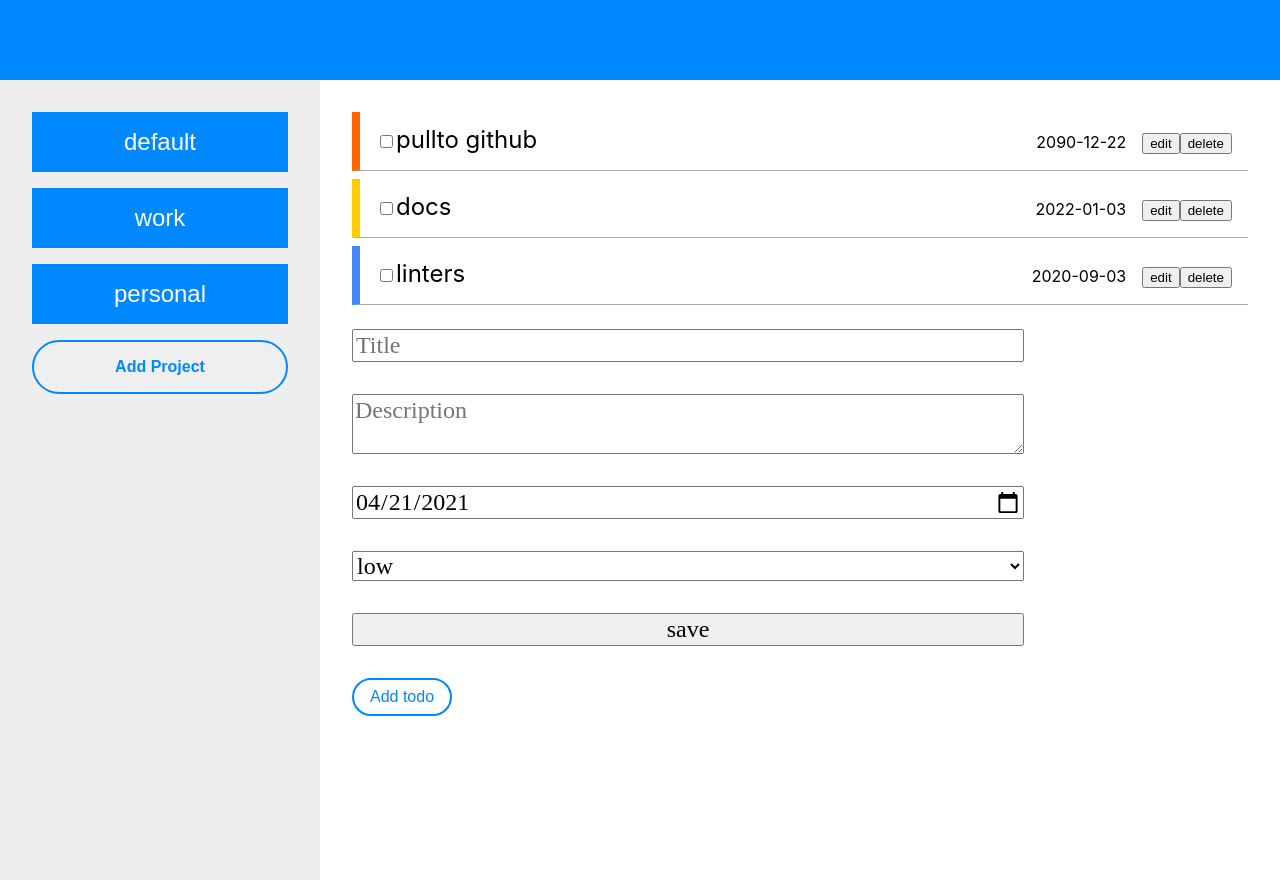
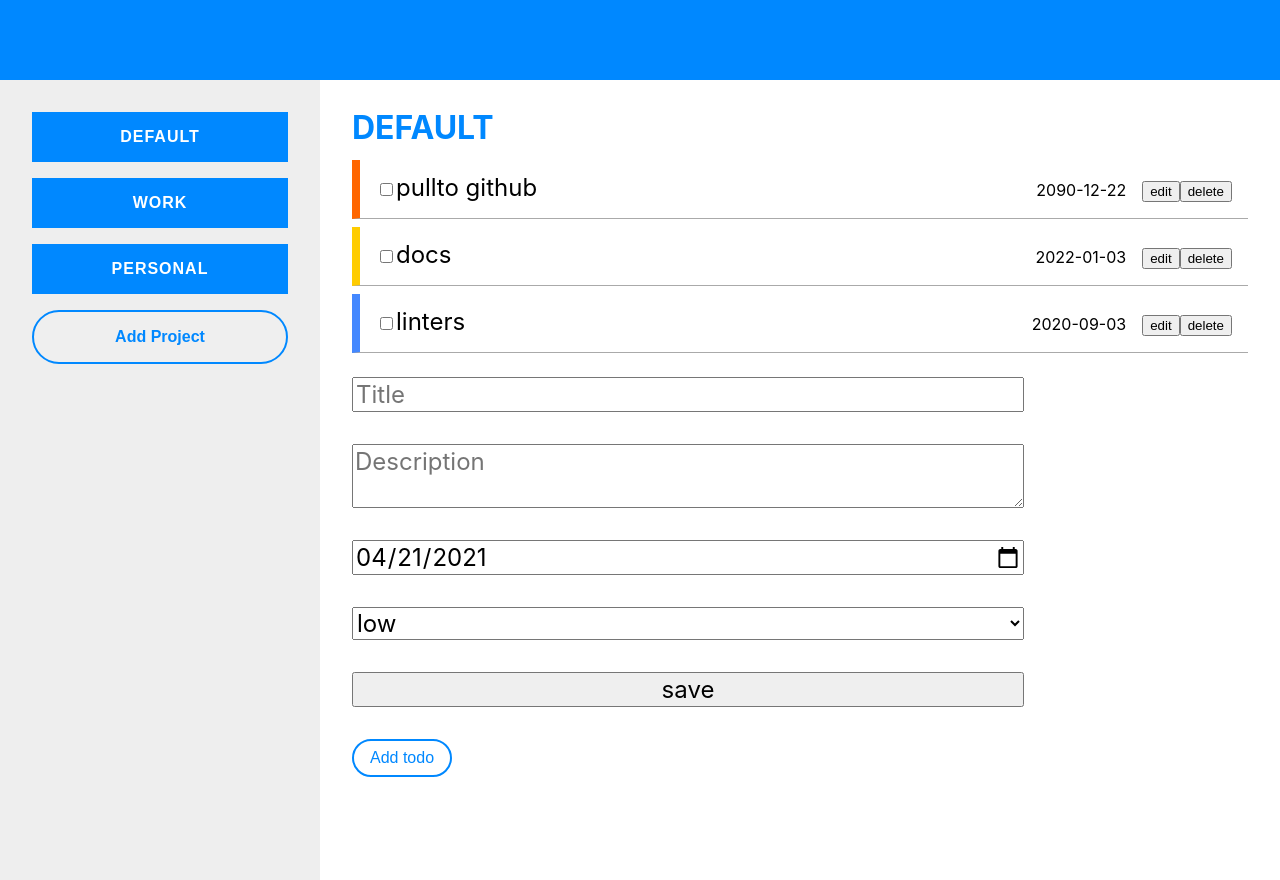
Before and after one commit to brenoxav/todo-list, a website with bundled scripts: page dist/index.html in a window 1280 px wide. Both pictures are taken after a click on the button "Add todo". Built offline with nearby package versions, Linux system fonts and the light colour scheme.

Commit message:
Add project name to todo list, create storage module

```diff
--- a/src/assets/css/style.css
+++ b/src/assets/css/style.css
@@ -81,10 +81,15 @@ font-family: -apple-system, BlinkMacSystemFont,
   padding: 1rem;
   /* border-radius: .5rem; */
   border: none;
-  font-size: 1.5rem;
+  font-size: 1rem;
+  text-transform: uppercase;
+  letter-spacing: 1px;
   color: #fff;
+  font-weight: bold;
   background-color: #08f;
   position: relative;
+  /* overflow: hidden; */
+  word-wrap: break-word;
 }
 
 .project-btn:focus {
@@ -95,15 +100,22 @@ font-family: -apple-system, BlinkMacSystemFont,
   display: inline-block;
 }
 
+.project-selected {
+  background-color: #f60;
+}
+
 .project-delete-btn {
   display: none;
   position: absolute;
+  top: .6rem;
   right: 1rem;
+  bottom: .5rem;
+  float: right;
   border-radius: 50%;
-  width: 2.25rem;
-  height: 2.25rem;
-  border: 4px solid #ffffff;
-  background-color: transparent;
+  width: 2rem;
+  height: 2rem;
+  border: 2px solid #ffffff;
+  background-color: #08f;
   color: #fff;
   font-weight: 900;
 }
@@ -136,6 +148,14 @@ font-family: -apple-system, BlinkMacSystemFont,
   flex: 1;
   min-height: 100vh;
   padding: 2rem;
+}
+
+.project-name {
+  font-size: 2rem;
+  margin-bottom: 1rem;
+  text-transform: uppercase;
+  font-weight: bold;
+  color: #08f;
 }
 
 .todo-item {
@@ -202,7 +222,7 @@ font-family: -apple-system, BlinkMacSystemFont,
   max-width: 75%;
   margin: 1rem 0;
   font-size: 1.5rem;
-  font-family: initial;
+  font-family: inherit;
 }
 
 .new-todo-title {
@@ -210,11 +230,6 @@ font-family: -apple-system, BlinkMacSystemFont,
   font-size: 1.5rem;
 }
 
-
-.new-todo-description {
-
-}
-
 .hidden {
   display: none;
 }
--- a/src/render.js
+++ b/src/render.js
@@ -3,70 +3,74 @@ import Todo from './todo';
 import renderSideBar from './renderSideBar';
 import renderTodos from './renderTodos';
 
+import storage from './storage';
+
 //DATA////////////////////////////////////////////////////////////////////////
 //TEST DATA
-let exampleTodos = [
-  {
-    title: 'pullto github',
-    description: 'upload the latest changes on github',
-    dueDate: '2090-12-22',
-    priority: 'high'
-  },
-  {
-    title: 'docs',
-    description: 'update readme on github',
-    dueDate: '2022-01-03',
-    priority: 'mid'
-  },
-  {
-    title: 'linters',
-    description: 'check for linter errors',
-    dueDate: '2020-09-03',
-    priority: 'low'
-  }
-];
+// let exampleTodos = [
+//   {
+//     title: 'pullto github',
+//     description: 'upload the latest changes on github',
+//     dueDate: '2090-12-22',
+//     priority: 'high'
+//   },
+//   {
+//     title: 'docs',
+//     description: 'update readme on github',
+//     dueDate: '2022-01-03',
+//     priority: 'mid'
+//   },
+//   {
+//     title: 'linters',
+//     description: 'check for linter errors',
+//     dueDate: '2020-09-03',
+//     priority: 'low'
+//   }
+// ];
 
-let exampleProjects = [
-  {
-    name: 'work',
-    todos: [
-      {
-        title: 'linters',
-        description: 'check for linter errors',
-        dueDate: '2020-09-03',
-        priority: 'low'
-      },
-      {
-        title: 'tests',
-        description: 'check for test errors',
-        dueDate: '2020-09-03',
-        priority: 'high'
-      }
-    ]
-  },
-  {
-    name: 'personal',
-    todos: [
-      {
-        title: 'readme',
-        description: 'update readme on github',
-        dueDate: '2020-09-03',
-        priority: 'mid'
-      },
-    ]
-  }
-]
+// let exampleProjects = [
+//   {
+//     name: 'work',
+//     todos: [
+//       {
+//         title: 'linters',
+//         description: 'check for linter errors',
+//         dueDate: '2020-09-03',
+//         priority: 'low'
+//       },
+//       {
+//         title: 'tests',
+//         description: 'check for test errors',
+//         dueDate: '2020-09-03',
+//         priority: 'high'
+//       }
+//     ]
+//   },
+//   {
+//     name: 'personal',
+//     todos: [
+//       {
+//         title: 'readme',
+//         description: 'update readme on github',
+//         dueDate: '2020-09-03',
+//         priority: 'mid'
+//       },
+//     ]
+//   }
+// ]
 
-let projects = [];
+// let projects = [];
 
-exampleTodos = exampleTodos.map(todo => new Todo(todo))
-const defaultProject = new Project('default', exampleTodos);
-projects.push(defaultProject);
-exampleProjects = exampleProjects.map(project => new Project(project.name, project.todos));
-exampleProjects.forEach(project => project.todos = project.todos.map(todo => new Todo(todo)));
-projects.push(...exampleProjects);
+// exampleTodos = exampleTodos.map(todo => new Todo(todo))
+// const defaultProject = new Project('default', exampleTodos);
+// projects.push(defaultProject);
+// exampleProjects = exampleProjects.map(project => new Project(project.name, project.todos));
+// exampleProjects.forEach(project => project.todos = project.todos.map(todo => new Todo(todo)));
+// projects.push(...exampleProjects);
 
 //RENDER//////////////////////////////////////////////////////////////////////
+let projects = storage.projects;
+
 const render = function (project={}) {
   const main = document.querySelector('main');
   main.classList.add('main');
--- a/src/renderSideBar.js
+++ b/src/renderSideBar.js
@@ -13,6 +13,9 @@ const renderSideBar = (projects) => {
     const projectBtn = document.createElement('button');
     projectBtn.classList.add('project-btn');
     projectBtn.textContent = project.name;
+    projectBtn.addEventListener('click', () => {
+      render(project);
+    });
 
     if(index !== 0) {
     const projectDeleteBtn = document.createElement('button');
@@ -26,10 +29,6 @@ const renderSideBar = (projects) => {
 
     projectBtn.appendChild(projectDeleteBtn);
   }
-
-    projectBtn.addEventListener('click', () => {
-      render(project);
-    });
 
     sideBar.appendChild(projectBtn);
   });
@@ -57,7 +56,7 @@ const renderSideBar = (projects) => {
   saveBtn.textContent = 'save';
   saveBtn.addEventListener('click', () => {
     projects.push(new Project(inputField.value));
-    render();
+    render(projects[projects.length-1]);
   });
 
   newProjectForm.appendChild(inputField);
--- a/src/renderTodos.js
+++ b/src/renderTodos.js
@@ -5,6 +5,12 @@ const renderTodos = (project) => {
   const todosContainer = document.createElement('div');
   todosContainer.classList.add('todo-list');
   todosContainer.innerHTML = '';
+
+  const projectName = document.createElement('h1');
+  projectName.classList.add('project-name');
+  projectName.textContent = project.name;
+
+  todosContainer.appendChild(projectName);
 
   // ADD EACH TODO ITEM
   project.todos.forEach((todo, index) => {
--- /dev/null
+++ b/src/storage.js
@@ -0,0 +1,73 @@
+import Todo from './todo';
+import Project from './project';
+
+let exampleTodos = [
+  {
+    title: 'pullto github',
+    description: 'upload the latest changes on github',
+    dueDate: '2090-12-22',
+    priority: 'high'
+  },
+  {
+    title: 'docs',
+    description: 'update readme on github',
+    dueDate: '2022-01-03',
+    priority: 'mid'
+  },
+  {
+    title: 'linters',
+    description: 'check for linter errors',
+    dueDate: '2020-09-03',
+    priority: 'low'
+  }
+];
+
+let exampleProjects = [
+  {
+    name: 'work',
+    todos: [
+      {
+        title: 'linters',
+        description: 'check for linter errors',
+        dueDate: '2020-09-03',
+        priority: 'low'
+      },
+      {
+        title: 'tests',
+        description: 'check for test errors',
+        dueDate: '2020-09-03',
+        priority: 'high'
+      }
+    ]
+  },
+  {
+    name: 'personal',
+    todos: [
+      {
+        title: 'readme',
+        description: 'update readme on github',
+        dueDate: '2020-09-03',
+        priority: 'mid'
+      },
+    ]
+  }
+]
+
+let projects = [];
+
+exampleTodos = exampleTodos.map(todo => new Todo(todo))
+const defaultProject = new Project('default', exampleTodos);
+projects.push(defaultProject);
+exampleProjects = exampleProjects.map(project => new Project(project.name, project.todos));
+exampleProjects.forEach(project => project.todos = project.todos.map(todo => new Todo(todo)));
+projects.push(...exampleProjects);
+
+const storage = {
+  projects: projects,
+
+  checkLocalStorage: {},
+
+  updateLocalStorage: {}
+}
+
+export default storage;
```
Also changed, not shown: dist/main.js.
